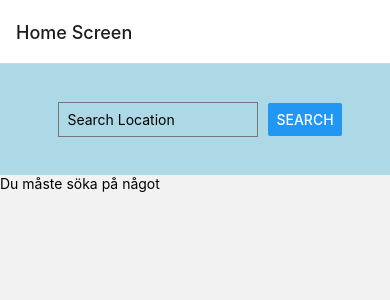
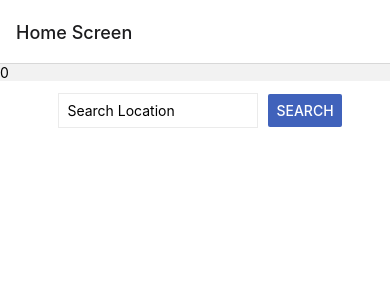
Before and after one commit to MarcusHellkvist/labb-1, a React Native app: screen /Home in a window 390 px wide. Shown: the top 300 px of the page. Built offline with nearby package versions, Linux system fonts and the light colour scheme; no server answers.

Commit message:
added list of weatheritems

```diff
--- /dev/null
+++ b/components/CurrentWeather.js
@@ -0,0 +1,59 @@
+import React from "react";
+
+import { StyleSheet, View, Text, Image } from "react-native";
+
+export default function CurrentWeather({ current, location }) {
+  return (
+    <View style={styles.card}>
+      <View style={styles.cardIcon}>
+        <Image
+          source={{
+            uri:
+              "http://openweathermap.org/img/wn/" +
+              current.weather[0].icon +
+              "@2x.png",
+          }}
+          style={{ width: 75, height: 75 }}
+        />
+        <Text>{current.weather[0].main}</Text>
+      </View>
+      <View style={styles.cardText}>
+        <Text style={styles.tempText}>{Math.round(current.temp)}°</Text>
+        <Text>
+          {location.name}, {location.sys.country}
+        </Text>
+      </View>
+    </View>
+  );
+}
+
+const styles = StyleSheet.create({
+  card: {
+    flex: 1,
+    flexDirection: "row",
+    alignItems: "center",
+    justifyContent: "center",
+    backgroundColor: "#ffffff",
+    borderBottomColor: "#ebebeb",
+    borderBottomWidth: 1,
+    margin: 4,
+    padding: 16,
+  },
+  cardIcon: {
+    flex: 1,
+    alignItems: "center",
+    justifyContent: "center",
+  },
+  cardText: {
+    flex: 1,
+    alignItems: "center",
+    justifyContent: "center",
+  },
+  forecast: {
+    width: 300,
+  },
+  tempText: {
+    fontWeight: "bold",
+    fontSize: 30,
+  },
+});
--- a/components/SearchBar.js
+++ b/components/SearchBar.js
@@ -12,7 +12,7 @@ export default function SearchBar({ updateSearchBar, clickHandler }) {
         />
       </View>
       <View>
-        <Button onPress={clickHandler} title="Search" />
+        <Button onPress={clickHandler} color="#4062bb" title="Search" />
       </View>
     </View>
   );
@@ -20,7 +20,7 @@ export default function SearchBar({ updateSearchBar, clickHandler }) {
 
 const styles = StyleSheet.create({
   header: {
-    backgroundColor: "lightblue",
+    backgroundColor: "#fff",
     flexDirection: "row",
     alignItems: "center",
     justifyContent: "center",
@@ -29,7 +29,7 @@ const styles = StyleSheet.create({
   },
   input: {
     borderWidth: 1,
-    borderColor: "#777",
+    borderColor: "#ebebeb",
     padding: 8,
     margin: 10,
     width: 200,
--- a/components/WeatherList.js
+++ b/components/WeatherList.js
@@ -1,17 +1,62 @@
 import React, { useState } from "react";
-import { View, Text, FlatList, TouchableOpacity } from "react-native";
+import {
+  StyleSheet,
+  View,
+  Text,
+  FlatList,
+  TouchableOpacity,
+  Image,
+} from "react-native";
 
 export default function WeatherList({ weather, navigateToDetails }) {
   function WeatherListItem({ item }) {
     return (
-      <View>
-        <Text>{item.temp.day}</Text>
+      <View style={styles.listItem}>
+        <View style={styles.date}>
+          <Text>Date</Text>
+        </View>
+        <View style={styles.icon}>
+          <Image
+            style={{
+              width: 45,
+              height: 45,
+              resizeMode: "contain",
+            }}
+            source={{
+              uri:
+                "http://openweathermap.org/img/wn/" +
+                item.weather[0].icon +
+                "@2x.png",
+            }}
+          />
+        </View>
+        <View style={styles.temp}>
+          <View>
+            <Text style={styles.tempTextMax}>{Math.round(item.temp.max)}°</Text>
+          </View>
+          <View>
+            <Text style={styles.tempTextMin}>{Math.round(item.temp.min)}°</Text>
+          </View>
+        </View>
+        <View style={styles.rain}>
+          {item.rain === undefined ? (
+            <Text>0 mm</Text>
+          ) : (
+            <Text>{item.rain} mm</Text>
+          )}
+        </View>
+        <View style={styles.wind}>
+          <Text>{item.wind_speed} m/s</Text>
+        </View>
+        <View style={styles.arrow}>
+          <Text>&gt;</Text>
+        </View>
       </View>
     );
   }
 
   return (
-    <View>
+    <View style={styles.list}>
       <FlatList
         keyExtractor={(item) => item.dt.toString()}
         data={weather.daily}
@@ -24,3 +69,31 @@ export default function WeatherList({ weather, navigateToDetails }) {
     </View>
   );
 }
+
+const styles = StyleSheet.create({
+  list: {
+    padding: 4,
+  },
+  listItem: {
+    flex: 1,
+    flexDirection: "row",
+    alignContent: "space-around",
+    alignItems: "center",
+    marginBottom: 4,
+    height: 50,
+    backgroundColor: "#ffffff",
+  },
+  date: { flex: 1, alignItems: "center" },
+  icon: { flex: 1, alignItems: "center" },
+  temp: { flex: 1, alignItems: "center" },
+  rain: { flex: 1, alignItems: "center" },
+  wind: { flex: 1, alignItems: "center" },
+  arrow: { flex: 1, alignItems: "center" },
+  tempTextMax: {
+    fontSize: 14,
+    fontWeight: "bold",
+  },
+  tempTextMin: {
+    fontSize: 13,
+  },
+});
--- a/screens/Details.js
+++ b/screens/Details.js
@@ -1,15 +1,20 @@
 import React from "react";
-import { View, Text } from "react-native";
+import { StyleSheet, View, Text } from "react-native";
 
 export default function details({ route }) {
   return (
-    <View>
+    <View style={styles.body}>
+      <Text>Weather Details</Text>
       <Text>{route.params.dt}</Text>
       <Text>{route.params.sunrise}</Text>
-      <Text>{route.params.temp.day}</Text>
+      <Text>{Math.round(route.params.temp.day)}</Text>
       <Text>{route.params.pressure}</Text>
       <Text>{route.params.weather[0].main}</Text>
       <Text>{route.params.pop}</Text>
     </View>
   );
 }
+
+const styles = StyleSheet.create({
+  body: { backgroundColor: "#ffffff" },
+});
--- a/screens/Home.js
+++ b/screens/Home.js
@@ -1,9 +1,10 @@
 import React, { useState } from "react";
-import { StyleSheet, View, Text, Button } from "react-native";
+import { StyleSheet, View, Text, Button, Image } from "react-native";
 import { NavigationContainer } from "@react-navigation/native";
 import { createNativeStackNavigator } from "@react-navigation/native-stack";
 import SearchBar from "../components/SearchBar";
 import WeatherList from "../components/WeatherList";
+import CurrentWeather from "../components/CurrentWeather";
 import Config from "../config.json";
 
 export default function Home({ navigation }) {
@@ -11,8 +12,11 @@ export default function Home({ navigation }) {
   const [searchQuery, setSearchQuery] = useState("");
   const [location, setLocation] = useState(null);
   const [weather, setWeather] = useState(null);
+  const [code, setCode] = useState(0);
 
   const getWeatherData = () => {
+    setWeather(null);
+    setLocation(null);
     fetch(
       "http://api.openweathermap.org/data/2.5/weather?q=" +
         searchQuery +
@@ -24,6 +28,7 @@ export default function Home({ navigation }) {
       .then((data) => {
         console.log("FETCH NUMBER 1");
         console.log(data);
+        setCode(data.cod);
         setLocation(data);
         return fetch(
           "https://api.openweathermap.org/data/2.5/onecall?lat=" +
@@ -63,6 +68,7 @@ export default function Home({ navigation }) {
 
   return (
     <View style={styles.container}>
+      <Text>{code}</Text>
       <View style={styles.header}>
         <SearchBar
           clickHandler={clickHandler}
@@ -70,16 +76,14 @@ export default function Home({ navigation }) {
         ></SearchBar>
       </View>
       <View style={styles.body}>
-        {weather === null ? (
-          <Text>Du måste söka på något</Text>
-        ) : (
-          <Text>Kolla vad jag hittade:</Text>
-        )}
-        {weather && (
-          <WeatherList
-            weather={weather}
-            navigateToDetails={navigateToDetails}
-          />
+        {weather && location && (
+          <View>
+            <CurrentWeather current={weather.current} location={location} />
+            <WeatherList
+              weather={weather}
+              navigateToDetails={navigateToDetails}
+            />
+          </View>
         )}
       </View>
     </View>
@@ -92,5 +96,5 @@ const styles = StyleSheet.create({
     flexDirection: "column",
   },
   header: { flex: 1 },
-  body: { flex: 6 },
+  body: { flex: 12, backgroundColor: "#ffffff" },
 });
```
